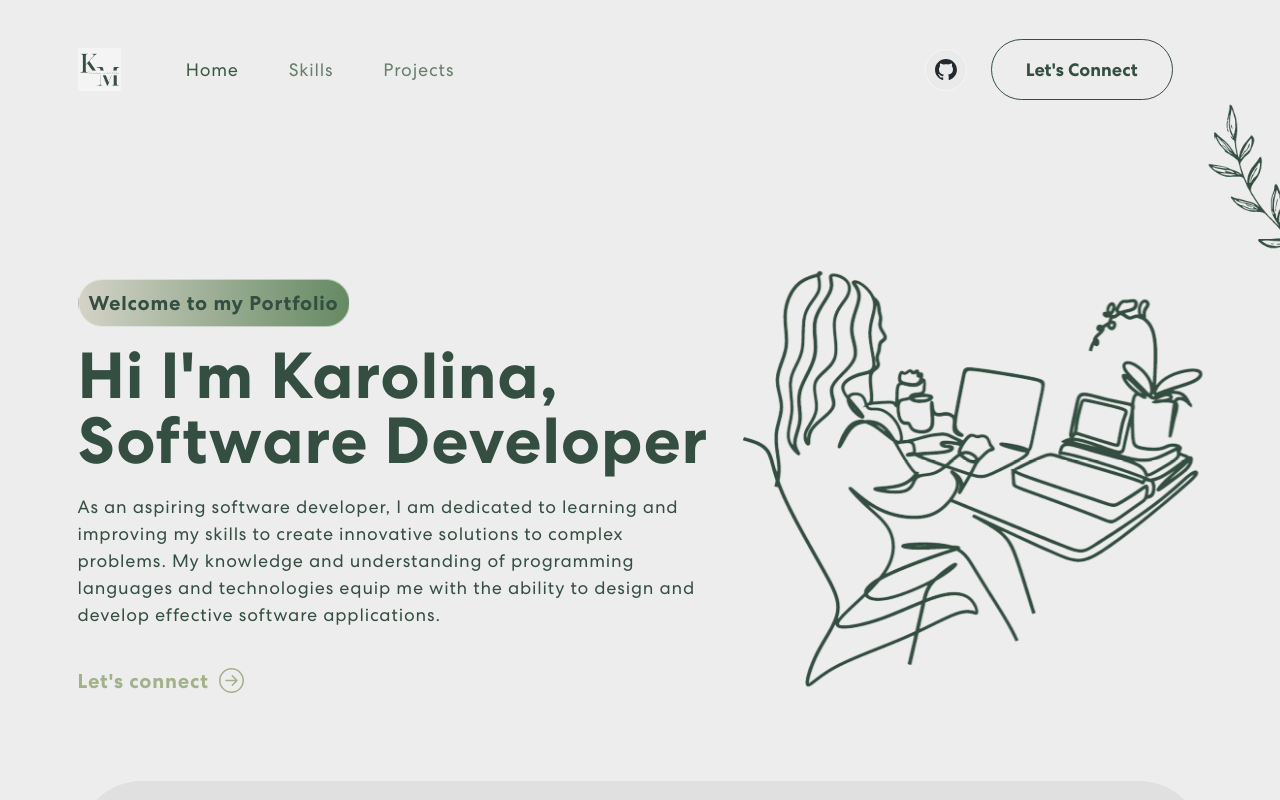
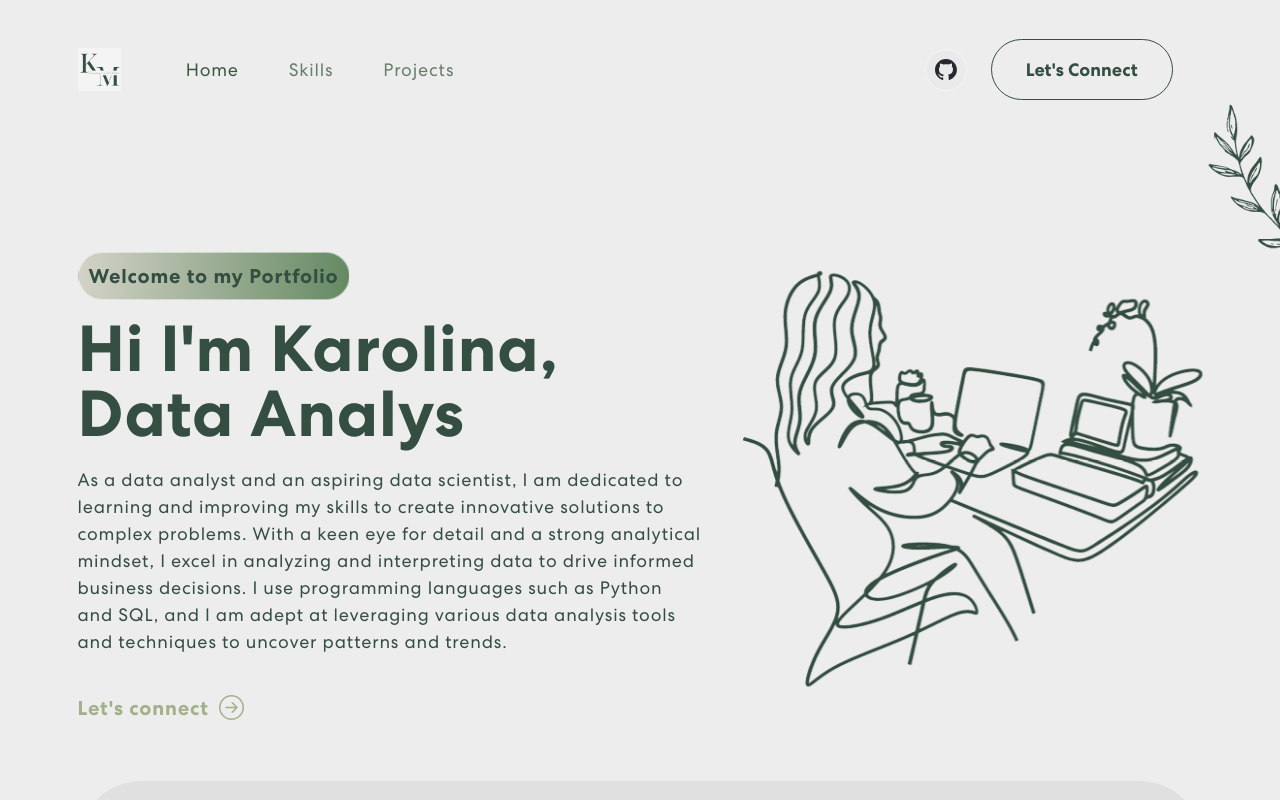
Before and after one commit to karolinamarszal/myPortfolio, a React (Vite) app: page / in a window 1280 px wide. Shown: the top 800 px of the page. Built offline with nearby package versions, Linux system fonts and the light colour scheme.

Commit message:
Changed text

```diff
--- a/src/components/Banner.jsx
+++ b/src/components/Banner.jsx
@@ -9,7 +9,7 @@ const Banner = () => {
 
   const [loopNum, setLoopNum] = useState(0);
   const [isDeleting, setIsDeleting] = useState(false);
-  const toRotate = ["Software Developer", "Web Developer"];
+  const toRotate = ["Data Analyst", "Data Scientist"];
   const [text, setText] = useState("");
   const [delta, setDelta] = useState(300 - Math.random() *100);
   const period = 2000;
@@ -53,7 +53,7 @@ const Banner = () => {
               <div className={isVisible ? "animate__animated animate__fadeIn" : ""}>
                 <span className="tagline">Welcome to my Portfolio</span>
                 <h1>{`Hi I'm Karolina, `}<span className="wrap">{text}</span></h1>
-                <p>As an aspiring software developer, I am dedicated to learning and improving my skills to create innovative solutions to complex problems. My knowledge and understanding of programming languages and technologies equip me with the ability to design and develop effective software applications.</p>
+                <p>As a data analyst and an aspiring data scientist, I am dedicated to learning and improving my skills to create innovative solutions to complex problems. With a keen eye for detail and a strong analytical mindset, I excel in analyzing and interpreting data to drive informed business decisions. I use programming languages such as Python and SQL, and I am adept at leveraging various data analysis tools and techniques to uncover patterns and trends.</p>
                 <a href="#connect">
                   <button onClick={()=> console.log("connect")}>Let's connect <ArrowRightCircle size={25}/></button>
                 </a>
```
